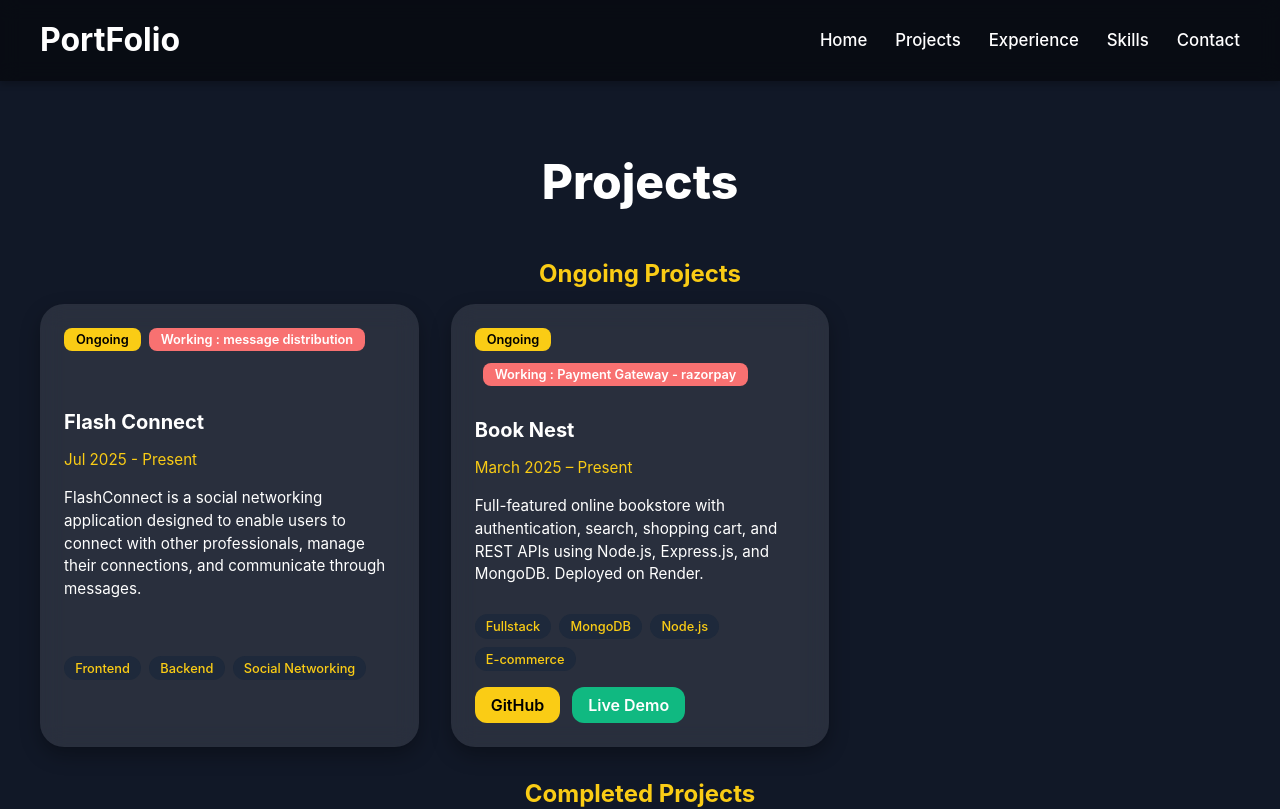
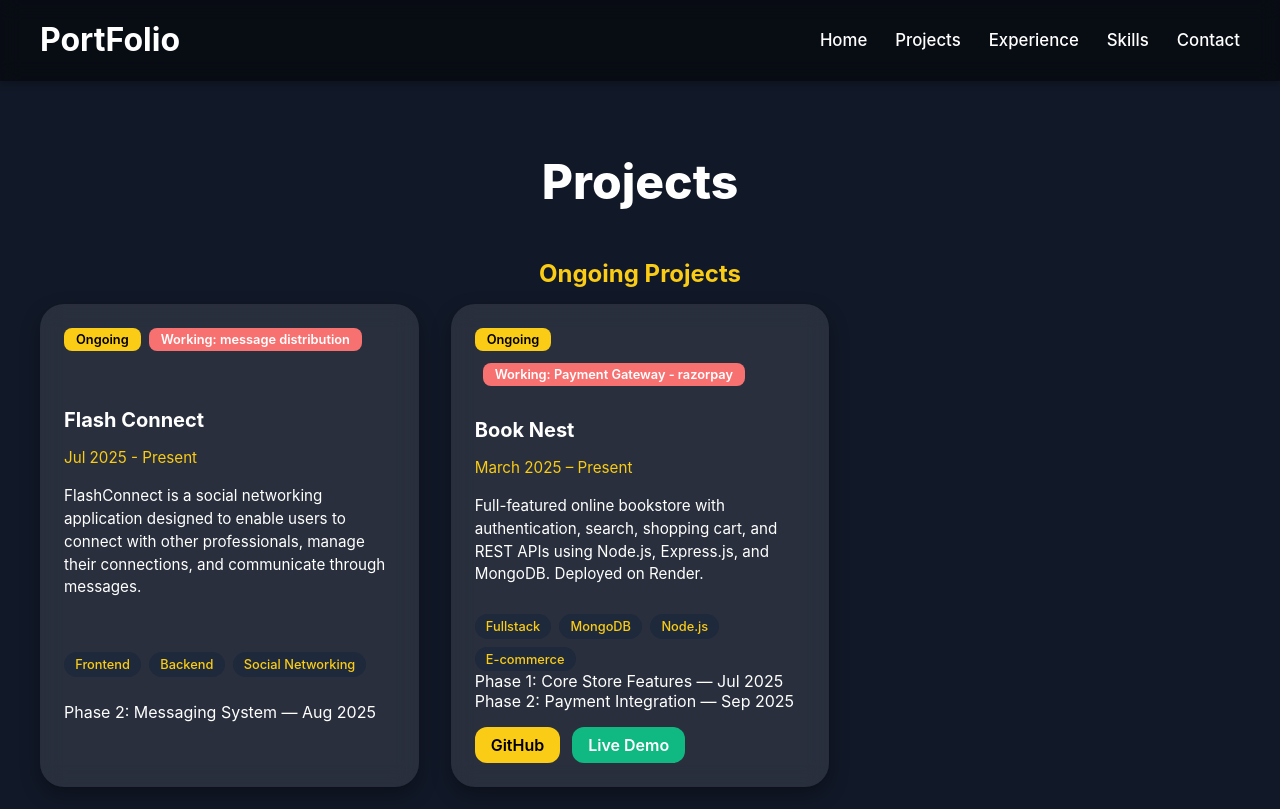
Before and after one commit to Maverick400x/portfolio, a React (Create React App) app: page /projects in a window 1280 px wide. Shown: the top 809 px of the page. Built offline with nearby package versions, Linux system fonts and the light colour scheme.

Commit message:
Update Projects.jsx

```diff
--- a/src/pages/Projects.jsx
+++ b/src/pages/Projects.jsx
@@ -13,6 +13,9 @@ export default function Projects() {
             ongoing: true,
             lagging: "message distribution",
             tags: ["Frontend", "Backend", "Social Networking"],
+            phases: [
+                { name: "Phase 2: Messaging System", eta: "Aug 2025", completed: false },
+            ],
         },
         {
             title: "Book Nest",
@@ -23,6 +26,10 @@ export default function Projects() {
             ongoing: true,
             lagging: "Payment Gateway - razorpay",
             tags: ["Fullstack", "MongoDB", "Node.js", "E-commerce"],
+            phases: [
+                { name: "Phase 1: Core Store Features", eta: "Jul 2025", completed: true },
+                { name: "Phase 2: Payment Integration", eta: "Sep 2025", completed: false },
+            ],
         },
         {
             title: "Github User Finder",
@@ -88,7 +95,7 @@ export default function Projects() {
                                     <span className="project-ongoing">Ongoing</span>
                                     {p.lagging && (
                                         <span className="project-lagging">
-                                            Working : {p.lagging}
+                                            Working: {p.lagging}
                                         </span>
                                     )}
                                 </div>
@@ -105,6 +112,24 @@ export default function Projects() {
                                             <span key={idx} className="project-tag">
                                                 {tag}
                                             </span>
+                                        ))}
+                                    </div>
+                                )}
+
+                                {/* Phases */}
+                                {p.phases && (
+                                    <div className="project-phase">
+                                        {p.phases.map((phase, idx) => (
+                                            <div
+                                                key={idx}
+                                                className={`phase-step ${
+                                                    phase.completed
+                                                        ? "phase-completed"
+                                                        : "phase-pending"
+                                                }`}
+                                            >
+                                                {phase.name} — {phase.eta}
+                                            </div>
                                         ))}
                                     </div>
                                 )}
```
